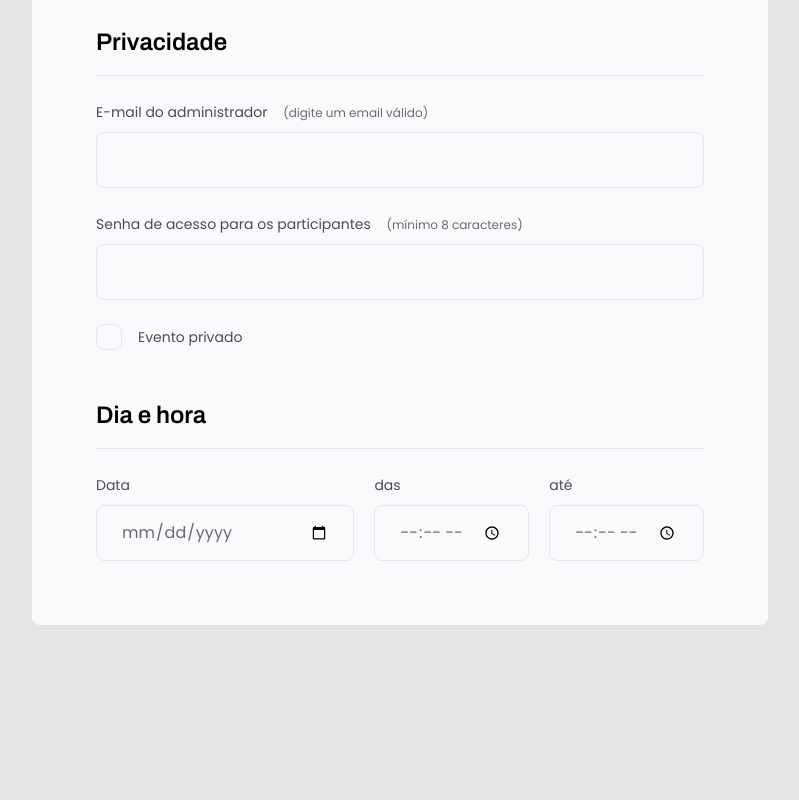
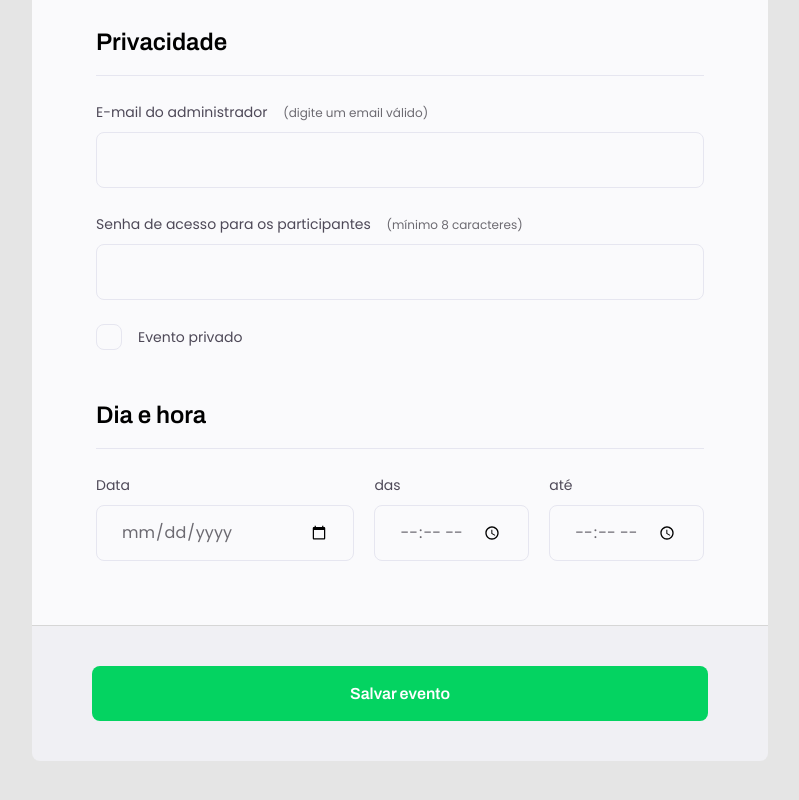
Before and after one commit to GilsondaGama/Rocketseat-Explorer2023, a plain HTML site: page Projeto-03/index.html in a window 1280 px wide. Shown: the part 1082-1882 px from the top of the page, without its empty margins (240-1039 px from the left). Before the commit the page ends 1707 px from the top, so only its background shows below. Drawn offline with Linux system fonts and the light colour scheme.

Commit message:
Criando estilos para o submit

```diff
--- a/Projeto-03/index.html
+++ b/Projeto-03/index.html
@@ -117,6 +117,10 @@
           </div>
         </fieldset>
       </form>
+
+      <footer>
+        <input class="button" type="submit" value="Salvar evento" />
+      </footer>
     </div>
   </body>
 </html>
--- a/Projeto-03/style.css
+++ b/Projeto-03/style.css
@@ -61,7 +61,7 @@ form {
 
   margin-top: 38px;
   background: #fafafc;
-  border-radius: 8px;
+  border-radius: 8px 8px 0 0;
   min-height: 300px;
 
   padding: 64px;
@@ -187,3 +187,38 @@ fieldset legend {
 .checkbox-wrapper input:focus + label::before {
   outline: 2px solid black;
 }
+
+footer {
+  display: flex;
+  flex-direction: column;
+
+  height: 136px;
+  padding: 40px 60px;
+  margin-bottom: 100px;
+
+  background: #f0f0f4;
+  border-top: 1px solid #d6d6d6;
+  border-radius: 0 0 8px 8px;
+}
+
+footer .button {
+  height: 56px;
+
+  background: #04d361;
+  border-radius: 8px;
+  border: none;
+
+  font-family: "Archivo", sans-serif;
+  font-weight: 600;
+  font-size: 16px;
+  line-height: 26px;
+  color: white;
+
+  cursor: pointer;
+
+  transition: background 0.2s;
+}
+
+footer .button:hover {
+  background: #04bf58;
+}
```
